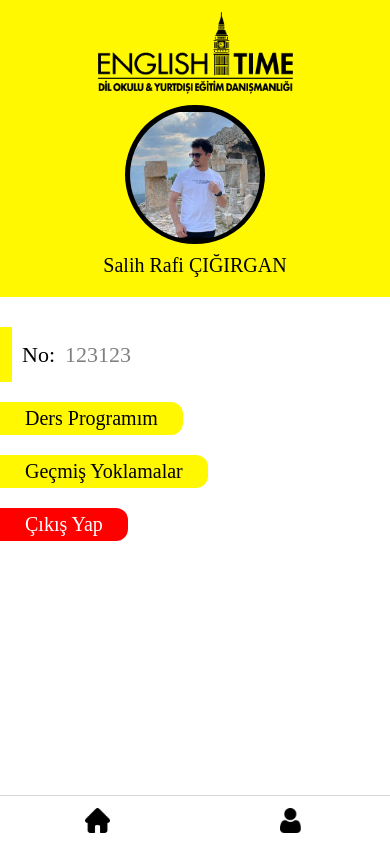
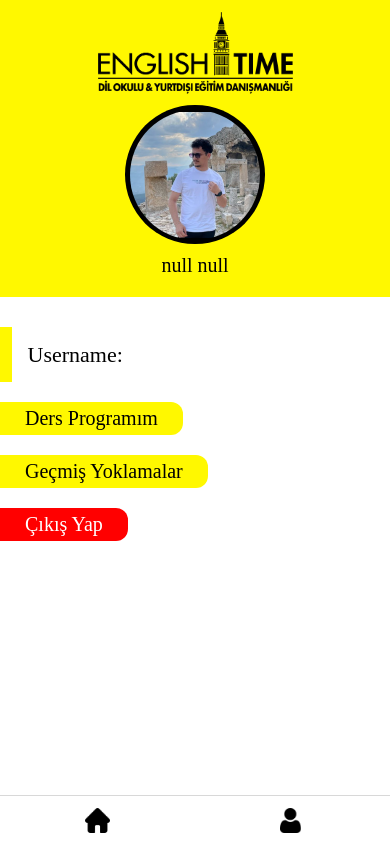
Before and after one commit to Srcigirgan/EngTimeNew, a React Native app: screen /Profil in a window 390 px wide. Built offline with nearby package versions, Linux system fonts and the light colour scheme.

Commit message:
yoklama sayfası dinamik isimler

```diff
--- a/assets/screens/HomeScreens/DersProgramim.js
+++ b/assets/screens/HomeScreens/DersProgramim.js
@@ -81,11 +81,11 @@ const App = (props) => {
   ];
 
   const renderItem = ({ item }) => (
-    <TouchableOpacity onPress={()=>{ props.navigation.navigate("YoklamaDetay", { id: item?.id })}} style={[
+    <TouchableOpacity onPress={()=>{ props.navigation.navigate("YoklamaDetay", { id: item?.id, lesson: item?.lesson?.name, class_name: item?.class_fk?.name })}} style={[
       { backgroundColor: isUpcomingLesson(item.start_time,item.finis_time) ? Colors.mainYellow : '#fff' },
       { flexDirection: 'row', alignItems: 'center', flex: 1, margin: 5, borderRadius: 12, borderColor: '#ddd', borderWidth: 1, justifyContent: 'space-between' }
     ]}>
-      <Text style={{ padding: 15, fontFamily:'Lato-Medium', fontSize:16}}>{item?.start_time} - {item?.finis_time}</Text>
+      <Text style={{ padding: 15, fontFamily:'Lato-Medium', fontSize:16}}>{item?.start_time.slice(0, -3)} - {item?.finis_time.slice(0, -3)}</Text>
       <Text style={{ padding: 15, fontFamily:'Lato-Bold', fontSize:18}}>{item?.lesson?.name}</Text>
       <Text style={{ padding: 15, fontFamily:'Lato-Bold', fontSize:18}}>{item?.class_fk?.name}</Text>
     </TouchableOpacity>
--- a/assets/screens/HomeScreens/Profil.js
+++ b/assets/screens/HomeScreens/Profil.js
@@ -1,8 +1,12 @@
-import React, { useState,useEffect } from 'react';
+import React, { useState,useEffect,useContext } from 'react';
 import { View, Text, Image, Dimensions,  StyleSheet, TouchableOpacity, FlatList,SafeAreaView, ScrollView,StatusBar } from 'react-native';
 import Colors from '../../Colors';
+import { UserContext } from '../../../context/user';
+
 const Profil = (props) => {
   const { width, height } = Dimensions.get('window');
+      const [state, dispatch] = useContext(UserContext);
+      const { token, id, username, first_name, last_name } = state;
 
    const Alan = ['Matematik']
    const No = ['123123']
@@ -23,7 +27,7 @@ const Profil = (props) => {
             resizeMode='contain'
             />
       </View>
-      <Text style={{fontFamily:'Lato-Bold', fontSize:20, color:'#000', alignSelf:'center', marginBottom:20, marginTop:10}} >Salih Rafi ÇIĞIRGAN</Text>
+      <Text style={{fontFamily:'Lato-Bold', fontSize:20, color:'#000', alignSelf:'center', marginBottom:20, marginTop:10}} > {first_name + " " + last_name} </Text>
 
       </View  >
       <View style={{ backgroundColor:'#fff'}} >
@@ -32,8 +36,8 @@ const Profil = (props) => {
       </View>
       <View style={{flexDirection:'row', marginTop:10, alignItems:'center'}} >
       <View style={{width:12, height:55, backgroundColor:Colors.mainYellow}} ></View>
-      <Text style={{fontFamily:'Lato-Bold', color:'#000', fontSize:22, marginLeft:10}} >No:</Text>
-      <Text style={{fontFamily:'Lato-Medium', color:'gray', fontSize:22, marginLeft:10}} >{No}</Text>
+      <Text style={{fontFamily:'Lato-Bold', color:'#000', fontSize:22, marginLeft:10}} > Username:</Text>
+      <Text style={{fontFamily:'Lato-Medium', color:'gray', fontSize:22, marginLeft:10}} >{username}</Text>
 
       </View>
 
--- a/assets/screens/HomeScreens/YoklamaDetay.js
+++ b/assets/screens/HomeScreens/YoklamaDetay.js
@@ -47,7 +47,7 @@ const App = (props) => {
                 rollcall_last_list[i] ={
                     schedule : props?.route?.params?.id,
                     user : selectedStudents[i].id,
-                    date : "2024-03-12",
+                    date: new Date().toISOString().slice(0, 10),
                     status : true}
             }
 
@@ -62,8 +62,9 @@ const App = (props) => {
         <SafeAreaView style={{ flex: 1, margin:10}}>
             <TouchableOpacity style={{padding:10}} onPress={() => props.navigation.goBack()} >
 </TouchableOpacity>
-            <Text style={{fontFamily:'Lato-Black', fontSize:32, color:'#000', alignSelf:'center'}} >{className}</Text>
-            <Text style={{fontFamily:'Lato-Bold', fontSize:18, color:'#a8a8a8',  alignSelf:'center' ,marginBottom:10}} >16 Aralık 2023</Text>
+        <Text style={{fontFamily:'Lato-Black', fontSize:32, color:'#000', alignSelf:'center'}} > {props?.route?.params?.class_name} </Text>
+            <Text style={{fontFamily:'Lato-Black', fontSize:32, color:'#000', alignSelf:'center'}} > {props?.route?.params?.lesson} </Text>
+            <Text style={{fontFamily:'Lato-Bold', fontSize:18, color:'#a8a8a8',  alignSelf:'center' ,marginBottom:10}} > {new Date().toISOString().slice(0, 10)} </Text>
 
             <FlatList
                 data={students}
@@ -71,7 +72,7 @@ const App = (props) => {
                     <View style={{ flexDirection: 'row', alignItems: 'center', marginBottom: 10 }}>
                         <BouncyCheckbox
                             checked={item.status}
-                            onPress={() => {handleCheckboxChange(index); console.log('index', index);}}
+                            onPress={() => {handleCheckboxChange(index);}}
                         />
 
                         <Text>
```
